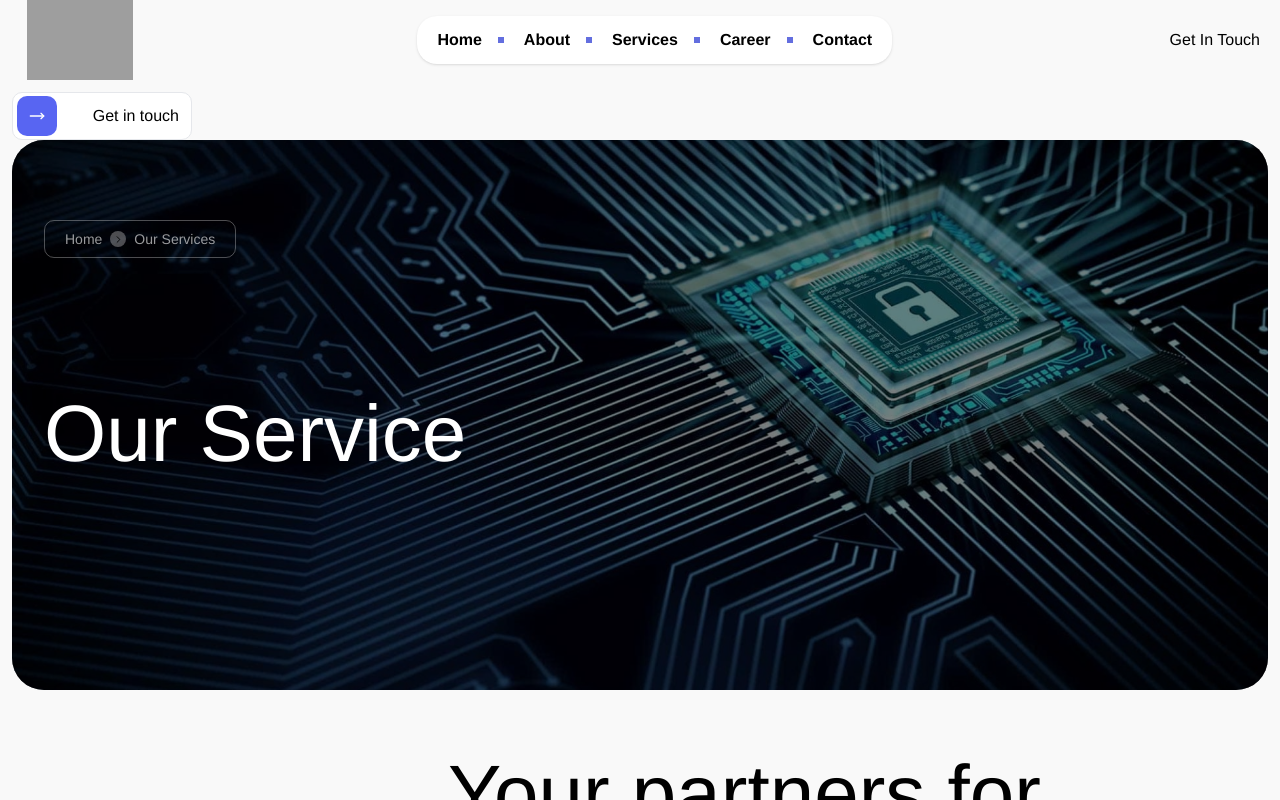
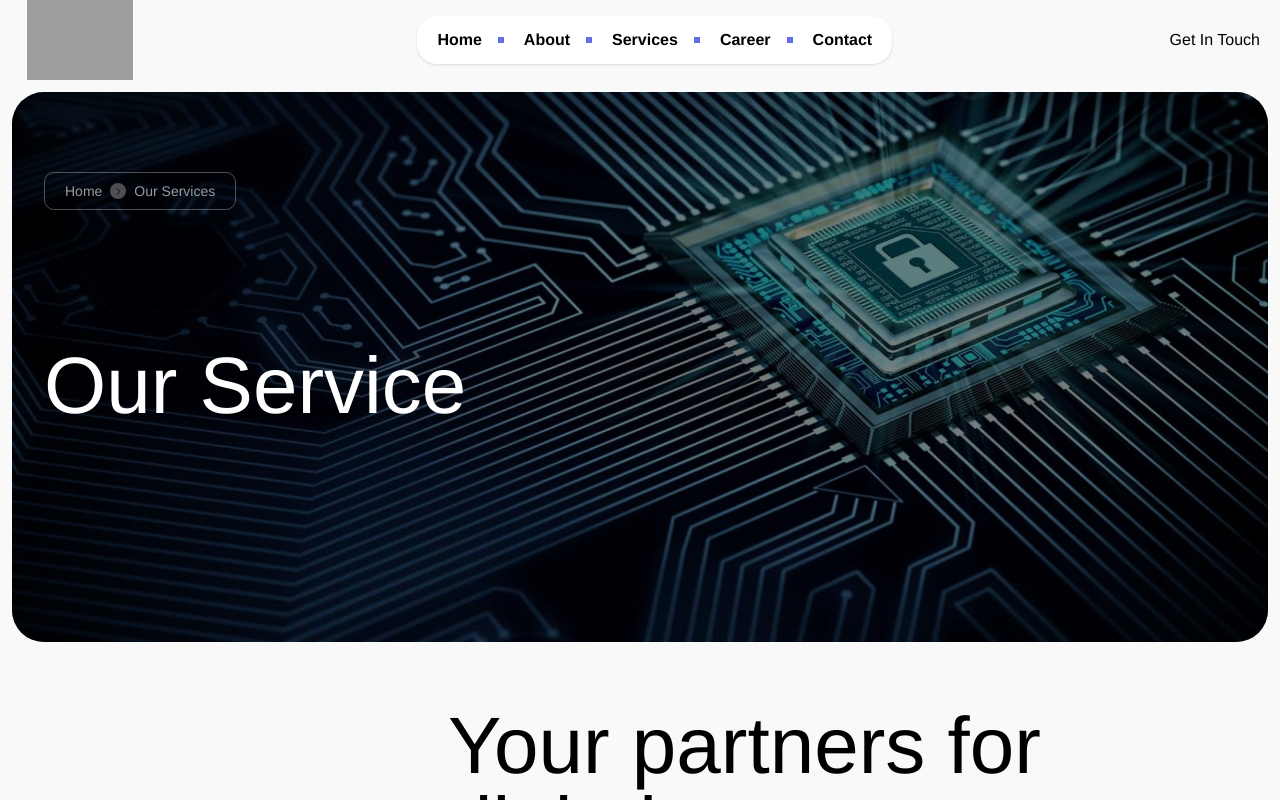
Before and after one commit to naimur-reza/diteck-frontend, a Next.js app: page /home in a window 1280 px wide. Shown: the top 800 px of the page. Built offline with nearby package versions, Linux system fonts and the light colour scheme; grey boxes are pictures that could not be loaded; a web font is replaced by a local one.

Commit message:
reusabe the component

```diff
--- a/src/app/(withMainLayout)/home/page.tsx
+++ b/src/app/(withMainLayout)/home/page.tsx
@@ -1,14 +1,9 @@
 import assets from "@/assets";
-import {
-  LinkButtonWithIcon,
-  ParallaxBanner,
-  SectionTitle,
-} from "@/components/common";
+import { ParallaxBanner, SectionTitle } from "@/components/common";
 
 const Home = () => {
   return (
     <div className="p-3">
-      <LinkButtonWithIcon />
       <ParallaxBanner
         img={assets.banner.serviceBanner.src}
         title="Our Service"
--- a/src/components/common/LinkButtonWithIcon/LinkButtonWithIcon.tsx
+++ b/src/components/common/LinkButtonWithIcon/LinkButtonWithIcon.tsx
@@ -1,18 +1,27 @@
 import { MoveRight } from "lucide-react";
+import Link from "next/link";
 
-export const LinkButtonWithIcon = () => {
+export const LinkButtonWithIcon = ({
+  text,
+  link,
+}: {
+  text: string;
+  link: string;
+}) => {
   return (
+    <Link href={link ? link : "/"}>
       <div className="relative flex items-center min-w-[180px] max-w-fit h-12 rounded-[10px] bg-white border border-gray-200 px-1 py-1 overflow-hidden cursor-pointer group">
         <span className="flex items-center w-10 h-10 rounded-[10px] bg-[#5865F2] transition-all duration-500 ease-in-out group-hover:w-full group-hover:justify-between px-3">
           <MoveRight className="text-white transition-transform duration-500 group-hover:translate-x-0" />
           <span className="absolute right-3 opacity-0 translate-y-8 transition-all duration-400 ease-out group-hover:opacity-100 group-hover:translate-y-0 text-white">
-          Get in touch
+            {text ? text : "Get in touch"}
           </span>
         </span>
 
         <p className="absolute right-3 transition-all duration-400 ease-in-out group-hover:-translate-y-8">
-        Get in touch
+          {text ? text : "Get in touch"}
         </p>
       </div>
+    </Link>
   );
 };
```
Lines whose indentation alone changed are shown as unchanged.
